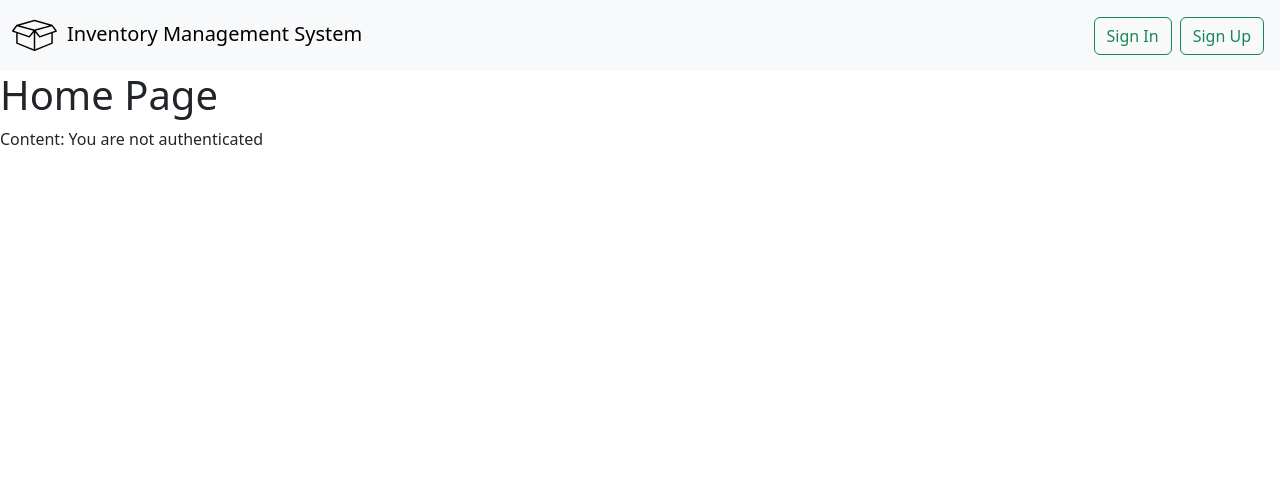
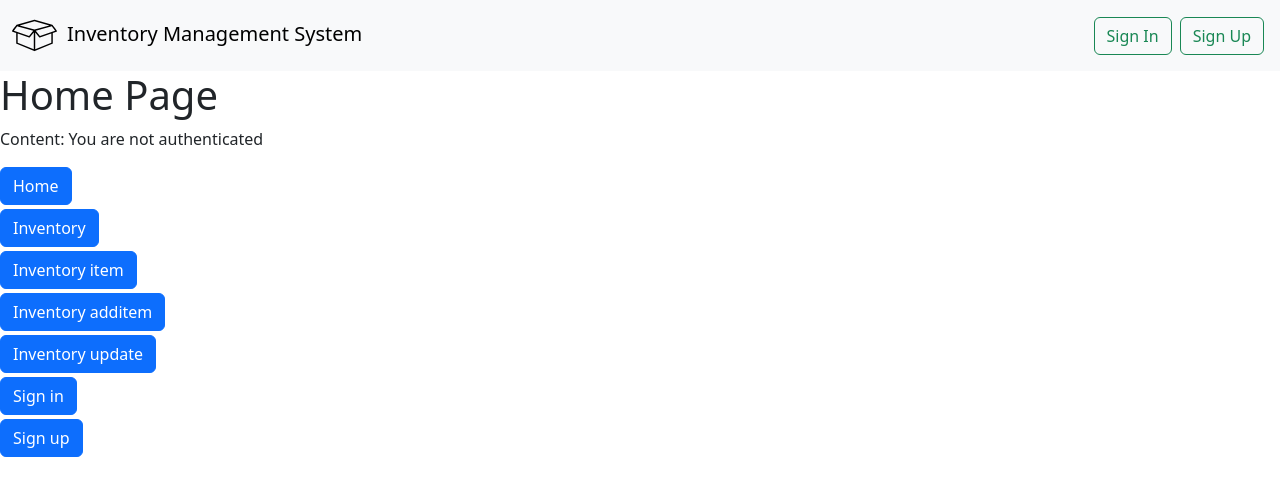
Before and after one commit to aboher/session_secure_app_frontend, a React (Vite) app: page / in a window 1280 px wide. Shown: the top 496 px of the page. Built offline with nearby package versions, Linux system fonts and the light colour scheme; no server answers.

Commit message:
Add logout feature

```diff
--- a/src/components/Navbar.jsx
+++ b/src/components/Navbar.jsx
@@ -1,7 +1,10 @@
 import { Link } from "react-router-dom";
 import "./navbar.css";
+import useAuth from "../hooks/useAuth";
 
 export default function Navbar() {
+  const { isAuthenticated, logout } = useAuth();
+
   return (
     <nav className="navbar navbar-expand-lg bg-body-tertiary sticky-top">
       <div className="container-fluid">
@@ -26,12 +29,20 @@ export default function Navbar() {
         </button>
         <div className="collapse navbar-collapse" id="navbarSupportedContent">
           <ul className="navbar-nav me-auto mb-2 mb-lg-0"></ul>
+          {isAuthenticated ? (
+            <button className="btn btn-outline-success m-1" onClick={logout}>
+              Sign Out
+            </button>
+          ) : (
+            <>
               <Link className="btn btn-outline-success m-1" to="/signin">
                 Sign In
               </Link>
               <Link className="btn btn-outline-success m-1" to="/signup">
                 Sign Up
               </Link>
+            </>
+          )}
         </div>
       </div>
     </nav>
--- a/src/context/AuthProvider.jsx
+++ b/src/context/AuthProvider.jsx
@@ -4,6 +4,7 @@ import axios from "../api/axios";
 const AuthContext = createContext({});
 
 const SESSION_INFO_URL = "/auth-info";
+const LOGOUT_URL = "/logout";
 
 export const AuthProvider = ({ children }) => {
   const [isAuthenticated, setIsAuthenticated] = useState(false);
@@ -38,6 +39,17 @@ export const AuthProvider = ({ children }) => {
     checkAuthentication();
   }, [getSessionInfo, isAuthenticated]);
 
+  const logout = async () => {
+    try {
+      await axios.post(LOGOUT_URL, null, {
+        withCredentials: true,
+      });
+      window.location.reload();
+    } catch (error) {
+      console.error(error);
+    }
+  };
+
   return (
     <AuthContext.Provider
       value={{
@@ -45,6 +57,7 @@ export const AuthProvider = ({ children }) => {
         setIsAuthenticated,
         session,
         setSession,
+        logout,
       }}
     >
       {children}
--- /dev/null
+++ b/src/hooks/useAuth.jsx
@@ -0,0 +1,8 @@
+import { useContext } from 'react'
+import AuthContext from '../context/AuthProvider'
+
+const useAuth = () => {
+  return useContext(AuthContext);
+}
+
+export default useAuth
--- a/src/pages/Home.jsx
+++ b/src/pages/Home.jsx
@@ -1,8 +1,9 @@
-import { useContext, useEffect } from "react";
-import AuthContext from "../context/AuthProvider";
+import { useEffect } from "react";
+import useAuth from "../hooks/useAuth";
+import { Link } from "react-router-dom";
 
 export default function Home() {
-  const { isAuthenticated, session } = useContext(AuthContext);
+  const { isAuthenticated, session } = useAuth();
 
   useEffect(() => {
     document.title = "Inventory Management System";
@@ -17,6 +18,34 @@ export default function Home() {
           ? JSON.stringify(session)
           : "You are not authenticated"}
       </p>
+      <Link to="/" className="btn btn-primary mb-1">
+        Home
+      </Link>
+      <br />
+      <Link to="/inventory" className="btn btn-primary mb-1">
+        Inventory
+      </Link>
+      <br />
+      <Link to="/inventory/item/:1" className="btn btn-primary mb-1">
+        Inventory item
+      </Link>
+      <br />
+      <Link to="/inventory/additem" className="btn btn-primary mb-1">
+        Inventory additem
+      </Link>
+      <br />
+      <Link to="/inventory/updateitem" className="btn btn-primary mb-1">
+        Inventory update
+      </Link>
+      <br />
+      <Link to="/signin" className="btn btn-primary mb-1">
+        Sign in
+      </Link>
+      <br />
+      <Link to="/signup" className="btn btn-primary mb-1">
+        Sign up
+      </Link>
+      <br />
     </>
   );
 }
--- a/src/pages/signin/useSignInForm.jsx
+++ b/src/pages/signin/useSignInForm.jsx
@@ -1,13 +1,13 @@
-import { useContext, useEffect, useRef, useState } from "react";
-import { useNavigate } from "react-router-dom";
+import { useEffect, useRef, useState } from "react";
+import { useLocation, useNavigate } from "react-router-dom";
 import axios from "../../api/axios";
 import { HttpStatusCode } from "axios";
-import AuthContext from "../../context/AuthProvider";
+import useAuth from "../../hooks/useAuth";
 
 const SIGNIN_URL = "/login";
 
 export default function useSignInForm() {
-  const { isAuthenticated, setIsAuthenticated } = useContext(AuthContext);
+  const { setIsAuthenticated } = useAuth();
   const [username, setUsername] = useState("");
   const usernameRef = useRef();
   const [password, setPassword] = useState("");
@@ -15,13 +15,12 @@ export default function useSignInForm() {
   const [isSubmitting, setIsSubmitting] = useState(false);
   const errorRef = useRef();
   const navigate = useNavigate();
+  const location = useLocation();
+  const from = location.state?.from?.pathname || "/";
 
   useEffect(() => {
-    if (isAuthenticated) {
-      navigate("/");
-    }
     usernameRef.current.focus();
-  }, [isAuthenticated, navigate]);
+  }, []);
 
   useEffect(() => {
     setErrorMessage("");
@@ -54,7 +53,7 @@ export default function useSignInForm() {
       );
       cleanUpInputFields();
       setIsAuthenticated(true);
-      navigate("/");
+      navigate(from, { replace: true });
     } catch (error) {
       if (!error?.response) {
         setErrorMessage("No Server Response");
--- a/src/pages/signup/useSignUpForm.jsx
+++ b/src/pages/signup/useSignUpForm.jsx
@@ -1,10 +1,8 @@
-import { useRef, useState, useEffect, useContext } from "react";
+import { useRef, useState, useEffect } from "react";
 import useInput from "../../hooks/useCheckedInput";
 import useMatchInput from "../../hooks/useCheckedMatchInput";
 import axios from "../../api/axios";
 import { HttpStatusCode } from "axios";
-import AuthContext from "../../context/AuthProvider";
-import { useNavigate } from "react-router-dom";
 
 const SIGNUP_URL = "/users";
 const NAMES_REGEX = /^\D{1,24}$/;
@@ -14,7 +12,6 @@ const PASSWORD_REGEX =
   /^(?=.*[a-z])(?=.*[A-Z])(?=.*[0-9])(?=.*[!@#$%]).{8,24}$/;
 
 export default function useSignUpForm() {
-  const { isAuthenticated } = useContext(AuthContext);
   const firstNameRef = useRef();
   const errRef = useRef();
   const [firstName, setFirstName, firstNameIsValid] = useInput(NAMES_REGEX);
@@ -32,14 +29,10 @@ export default function useSignUpForm() {
   const [isSubmitting, setIsSubmitting] = useState(false);
   const [errorMessage, setErrorMessage] = useState("");
   const [success, setSuccess] = useState(false);
-  const navigate = useNavigate();
 
   useEffect(() => {
-    if (isAuthenticated) {
-      navigate("/");
-    }
     firstNameRef.current.focus();
-  }, [isAuthenticated, navigate]);
+  }, []);
 
   useEffect(() => {
     setErrorMessage("");
```
Lines whose indentation alone changed are shown as unchanged.
